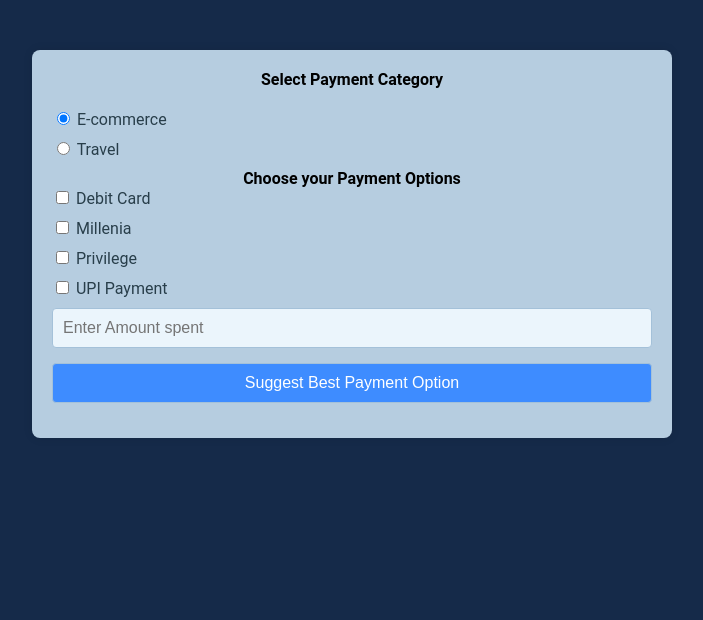
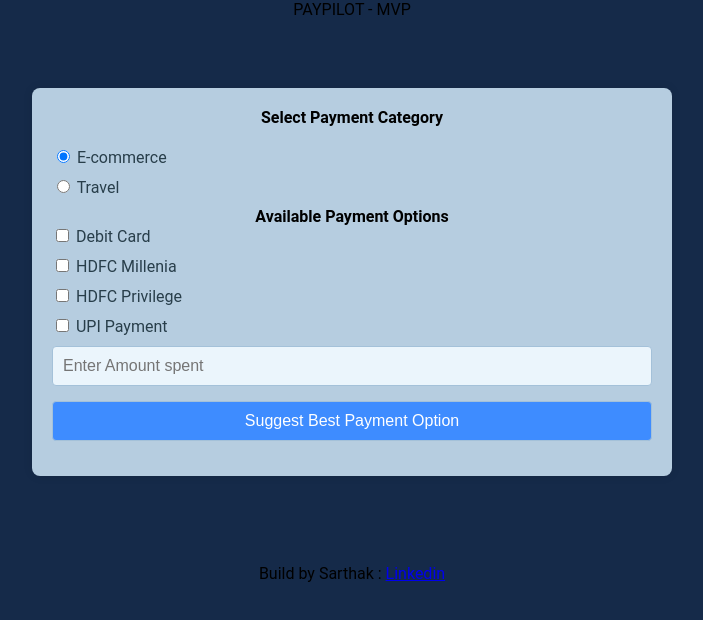
Before and after one commit to Sar-Go/paypilot-mvp, a plain HTML site: page index.html in a window 1280 px wide. Shown: the whole page, without its empty margins (288-991 px from the left). Drawn offline with Linux system fonts and the light colour scheme.

Commit message:
Update index.html

```diff
--- a/index.html
+++ b/index.html
@@ -11,6 +11,7 @@
 
 </head>
 <body>
+    <center>PAYPILOT - MVP </center><br>
     <div class="container");">
         <div class="card" id="paymentCategoryCard">
             <strong><center>Select Payment Category</strong></center>
@@ -24,15 +25,15 @@
         </div>
 
         <div class="card" id="paymentOptionCard">
-            <strong><center> Choose your Payment Options</center></strong>
+            <strong><center> Available Payment Options</center></strong>
             <label>
                 <input type="checkbox" name="paymentOption" value="Debit Card"> Debit Card
             </label>
             <label>
-                <input type="checkbox" name="paymentOption" value="Millenia"> Millenia
+                <input type="checkbox" name="paymentOption" value="Millenia"> HDFC Millenia
             </label>
             <label>
-                <input type="checkbox" name="paymentOption" value="Privilege"> Privilege
+                <input type="checkbox" name="paymentOption" value="Privilege"> HDFC Privilege
             </label>
             <label>
                 <input type="checkbox" name="paymentOption" value="UPI"> UPI Payment
@@ -45,7 +46,7 @@
             <div id="paymentResult"></div>
         </form>
     </div>
-    <div id="paymentResult"></div>
-
+    <div id="paymentResult"></div><br><br>
+<center>Build by Sarthak : <a href="https://www.linkedin.com/in/goel-sarthak/">Linkedin </a> </center>
 </body>
 </html>
```
